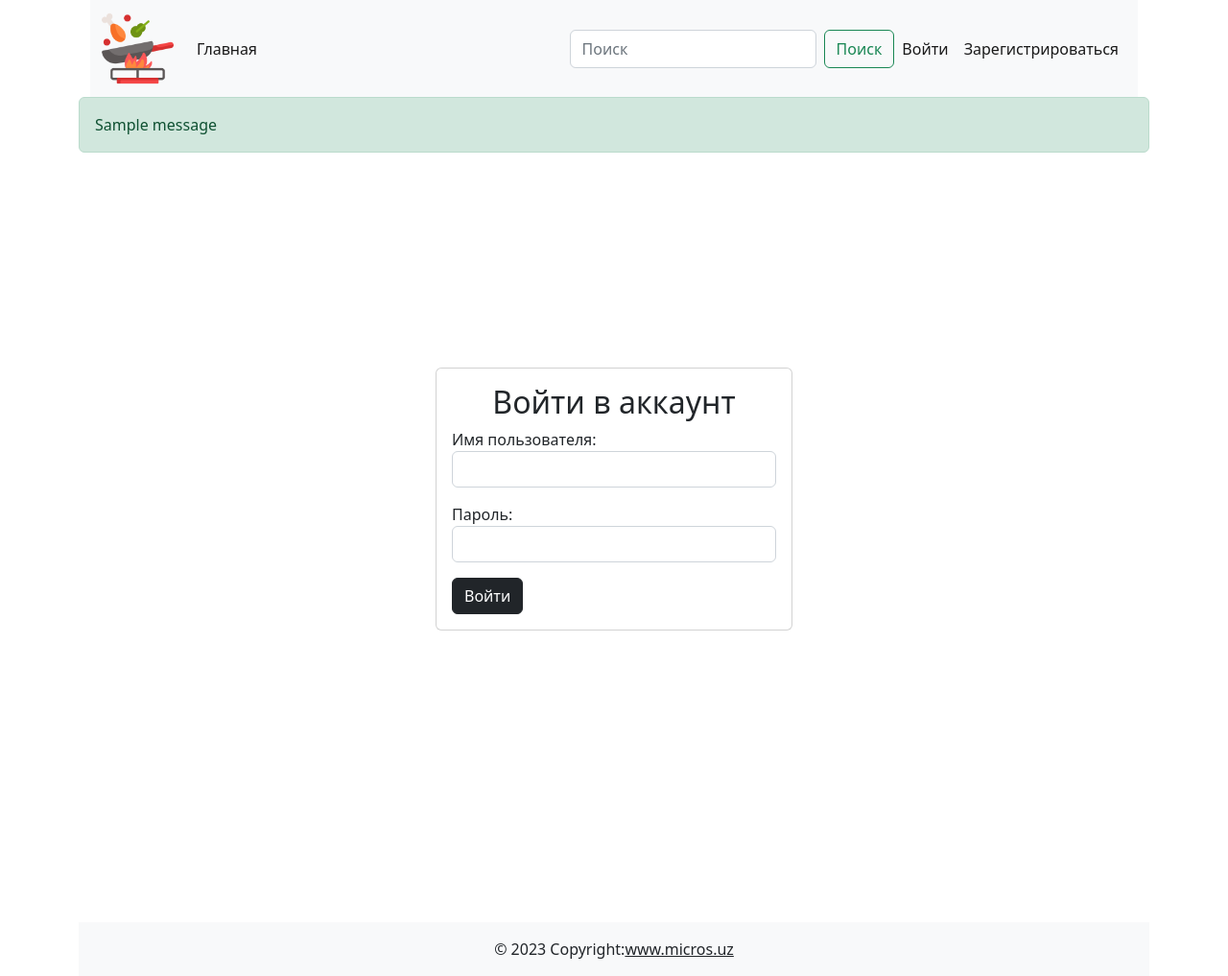
After one commit to magwindow/cooking_blog, a Django app: page /login/ in a window 1280 px wide. The commit adds this page. Shown: the whole page at 96% size. Run offline with Django 5.2, Linux system fonts and the light colour scheme; one stand-in notice (Sample message) is shown.

Commit message:
Update project 02

```diff
--- /dev/null
+++ b/cooking/forms.py
@@ -0,0 +1,45 @@
+from django import forms
+from django.contrib.auth.models import User
+from django.contrib.auth.forms import AuthenticationForm, UserCreationForm
+
+from .models import Post
+
+
+class PostAddForm(forms.ModelForm):
+    """Форма для добавления новой статьи от пользователя"""
+    class Meta:
+        model = Post
+        fields = ('title', 'content', 'photo', 'category')
+
+        widgets = {
+            'title': forms.TextInput(attrs={'class': 'form-control'}),
+            'content': forms.Textarea(attrs={'class': 'form-control'}),
+            'photo': forms.FileInput(attrs={'class': 'form-control'}),
+            'category': forms.Select(attrs={'class': 'form-control'})
+        }
+
+
+class LoginForm(AuthenticationForm):
+    """Форма для аутентификации пользователя"""
+    username = forms.CharField(label='Имя пользователя',
+                               max_length=150,
+                               widget=forms.TextInput(attrs={'class': 'form-control'}))
+    password = forms.CharField(label='Пароль',
+                               widget=forms.PasswordInput(attrs={'class': 'form-control'}))
+
+
+class RegistrationForm(UserCreationForm):
+    """Форма для регистрации пользователя"""
+    class Meta:
+        model = User
+        fields = ('username', 'email', 'password1', 'password2')
+
+    username = forms.CharField(max_length=150,
+                               widget=forms.TextInput(attrs={'class': 'form-control',
+                                                             'placeholder': 'Имя пользователя'}))
+    email = forms.EmailField(widget=forms.TextInput(attrs={'class': 'form-control',
+                                                           'placeholder': 'Электронная почта'}))
+    password1 = forms.CharField(widget=forms.PasswordInput(attrs={'class': 'form-control',
+                                                                  'placeholder': 'Пароль'}))
+    password2 = forms.CharField(widget=forms.PasswordInput(attrs={'class': 'form-control',
+                                                                  'placeholder': 'Подтвердите пароль'}))
--- /dev/null
+++ b/cooking/templates/cooking/login_form.html
@@ -0,0 +1,23 @@
+{% extends 'base.html' %}
+
+{% block main %}
+<div>
+    <div style="margin-top: 200px;"></div>
+</div>
+<div class="d-flex justify-content-center">
+    <div class="card col-4 mb-4 mt-4">
+        <div class="card-body">
+            <h2 class="text-center">Войти в аккаунт</h2>
+            <form action="" method="post">
+                {% csrf_token %}
+                {% include 'components/_form_errors.html' %}
+                {{ form.as_p }}
+                <button class="btn btn-dark" type="submit">Войти</button>
+            </form>
+        </div>
+    </div>
+</div>
+<div>
+    <div style="margin-top: 280px;"></div>
+</div>
+{% endblock main %}
--- a/cooking/urls.py
+++ b/cooking/urls.py
@@ -1,8 +1,12 @@
 from django.urls import path
-from .views import index, category_list, post_detail
+from .views import *
 
 urlpatterns = [
     path('', index, name='index'),
     path('category/<int:pk>/', category_list, name='category_list'),
-    path('post/<int:pk>/', post_detail, name='post_detail')
+    path('post/<int:pk>/', post_detail, name='post_detail'),
+    path('add_article/', add_post, name='add'),
+    path('login/', user_login, name='login'),
+    path('logout/', user_logout, name='logout'),
+    path('register/', register, name='register'),
 ]
--- a/cooking/views.py
+++ b/cooking/views.py
@@ -1,6 +1,10 @@
 from django.db.models import F
-from django.shortcuts import render
+from django.shortcuts import render, redirect
+from django.contrib.auth import login, logout
+from django.contrib import messages
+
 from .models import Post
+from .forms import PostAddForm, LoginForm, RegistrationForm
 
 
 def index(request):
@@ -27,10 +31,70 @@ def post_detail(request, pk):
     """Страница статьи"""
     article = Post.objects.get(pk=pk)
     Post.objects.filter(pk=pk).update(watched=F('watched') + 1)
-    ext_post = Post.objects.all().order_by('-watched')[:5]
+    ext_post = Post.objects.all().exclude(pk=pk).order_by('-watched')[:5]
     context = {
         'title': article.title,
         'post': article,
         'ext_posts': ext_post
     }
     return render(request, 'cooking/article_detail.html', context)
+
+
+def add_post(request):
+    """Добавление статьи от пользователя, без админки"""
+    if request.method == 'POST':
+        form = PostAddForm(request.POST, request.FILES)
+        if form.is_valid():
+            post = Post.objects.create(**form.cleaned_data)
+            post.save()
+            return redirect('post_detail', post.pk)
+    else:
+        form = PostAddForm()
+
+    context = {
+        'form': form,
+        'title': 'Добавить статью'
+    }
+    return render(request, 'cooking/article_add_form.html', context)
+
+
+def user_login(request):
+    """Аутентификация пользователя"""
+    if request.method == 'POST':
+        form = LoginForm(data=request.POST)
+        if form.is_valid():
+            user = form.get_user()
+            login(request, user)
+            messages.success(request, 'Вы успешно вошли в аккаунт!')
+            return redirect('index')
+    else:
+        form = LoginForm()
+
+    context = {
+        'title': 'Авторизация пользователя',
+        'form': form
+    }
+    return render(request, 'cooking/login_form.html', context)
+
+
+def user_logout(request):
+    """Выход пользователя"""
+    logout(request)
+    return redirect('index')
+
+
+def register(request):
+    """Регистрация пользователя"""
+    if request.method == 'POST':
+        form = RegistrationForm(data=request.POST)
+        if form.is_valid():
+            form.save()
+            return redirect('login')
+    else:
+        form = RegistrationForm()
+
+    context = {
+        'title': 'Регистрация пользователя',
+        'form': form
+    }
+    return render(request, 'cooking/register.html', context)
--- a/templates/base.html
+++ b/templates/base.html
@@ -14,6 +14,7 @@
         {% include 'components/_navbar.html' %}
         <!-- Main body-->
         <main>
+            {% include 'components/_messages.html' %}
             {% block main %}
             {% endblock main %}
         </main>
--- /dev/null
+++ b/templates/components/_form_errors.html
@@ -0,0 +1,17 @@
+{% if form.errors %}
+<div class="form-error">
+    {% for field in form %}
+        {% for error in field.errors %}
+            <div class="alert alert-danger" role="alert">
+                {{ error }}
+            </div>
+        {% endfor %}
+    {% endfor %}
+
+    {% for error in form.non_field_errors %}
+        <div class="alert alert-danger" role="alert">
+            {{ error }}
+        </div>
+    {% endfor %}
+</div>
+{% endif %}
--- /dev/null
+++ b/templates/components/_messages.html
@@ -0,0 +1,9 @@
+{% if messages %}
+<div class="message">
+    {% for message in messages %}
+        <div class="alert alert-{% if message.tags == 'error' %}danger{% else %}{{message.tags}}{% endif %}" role="alert">
+            {{ message }}
+        </div>
+    {% endfor %}
+</div>
+{% endif %}
--- a/templates/components/_navbar.html
+++ b/templates/components/_navbar.html
@@ -24,20 +24,29 @@
                         </form>
                         <ul class="navbar-nav me-auto mb-2 mb-lg-0">
                             <!--  Users-->
+                            {% if not request.user.is_authenticated %}
+                            <li class="nav-item">
+                                <a class="nav-link active" aria-current="page" href="{% url 'login' %}">Войти</a>
+                            </li>
+                            <li class="nav-item">
+                                <a class="nav-link active" aria-current="page" href="{% url 'register' %}">Зарегистрироваться</a>
+                            </li>
+                            {% else %}
                             <li class="nav-item dropdown">
                                 <a class="nav-link dropdown-toggle" href="#" id="navbarDropdown" role="button"
                                    data-bs-toggle="dropdown" aria-expanded="false">
-                                    Здравствуйте пользователь
+                                    Здравствуйте {{ request.user.username }}
                                 </a>
                                 <ul class="dropdown-menu" aria-labelledby="navbarDropdown">
                                     <li><a class="dropdown-item" href="#!">Моя страница</a></li>
-                                    <li><a class="dropdown-item" href="#!">Добавить статью</a></li>
+                                    <li><a class="dropdown-item" href="{% url 'add' %}">Добавить статью</a></li>
                                     <li>
                                         <hr class="dropdown-divider">
                                     </li>
-                                    <li><a class="dropdown-item" href="#!">Выход</a></li>
+                                    <li><a class="dropdown-item" href="{% url 'logout' %}">Выход</a></li>
                                 </ul>
                             </li>
+                            {% endif %}
                         </ul>
                     </div>
                 </div>
```
Also changed, not shown: cooking/templates/cooking/article_add_form.html (added, +21 -0 lines), cooking/templates/cooking/register.html (added, +20 -0 lines), db.sqlite3, media/photos/big_82663.jpg (added).
